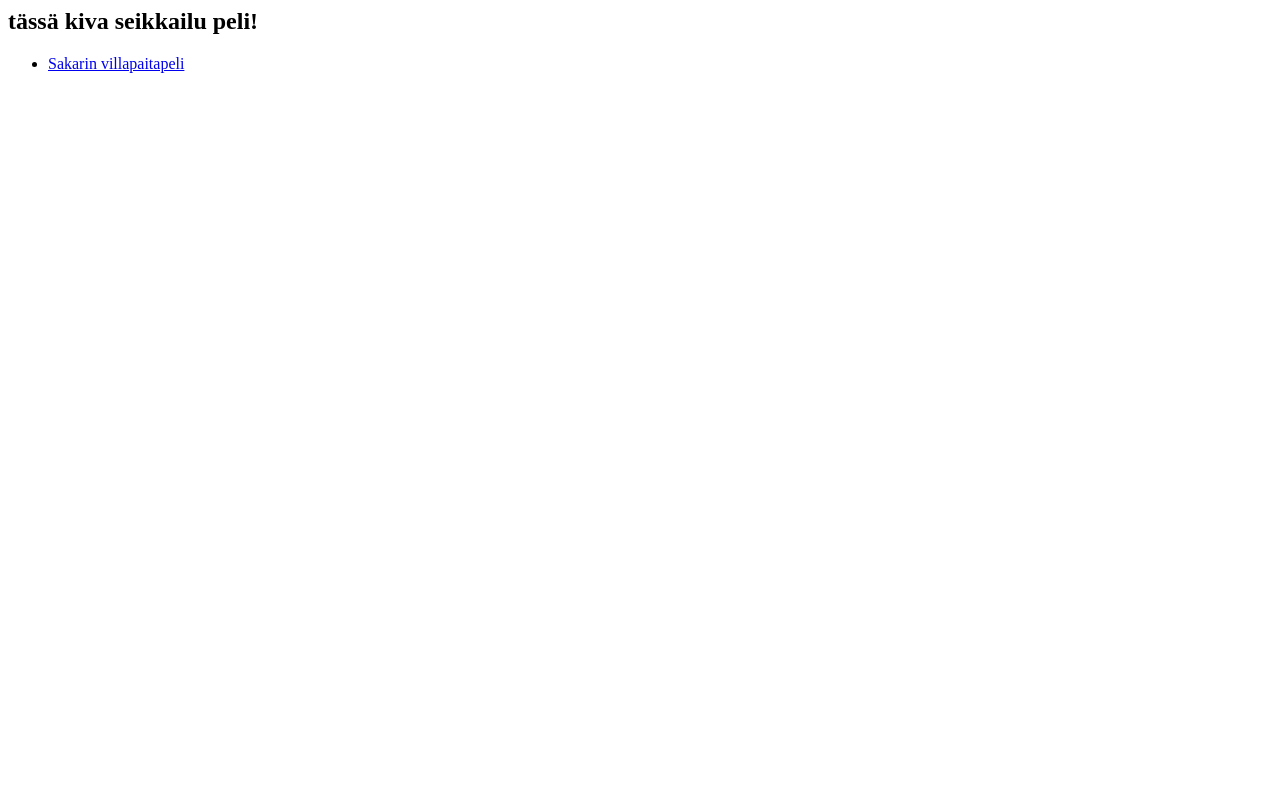
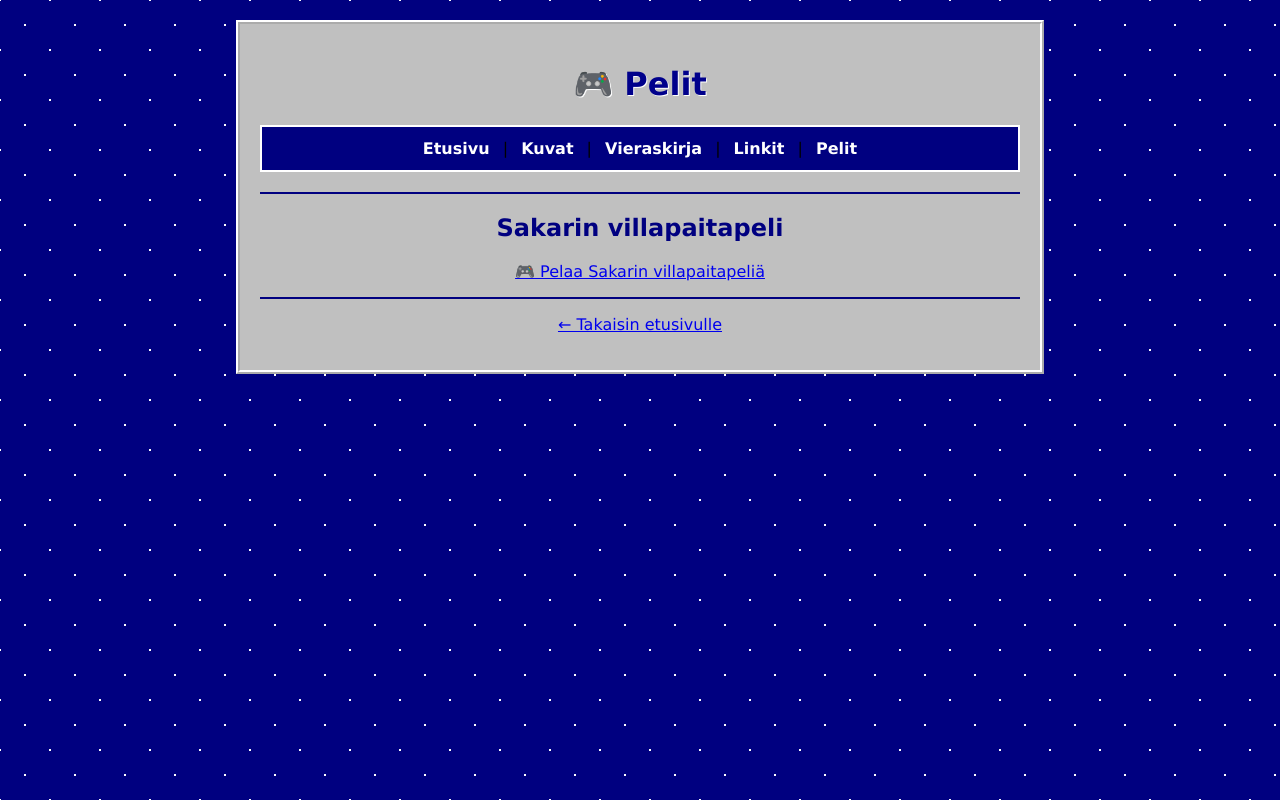
Before and after one commit to CITYALEKSI/GCBTB56, a plain HTML site: page pelit.html in a window 1280 px wide. Drawn offline with Linux system fonts and the light colour scheme.

Commit message:
Update pelit.html

```diff
--- a/pelit.html
+++ b/pelit.html
@@ -1,7 +1,47 @@
-<h2>tässä kiva seikkailu peli!</h2>
+<!DOCTYPE html>
+<html lang="fi">
+<head>
+    <meta charset="UTF-8">
+    <title>Pelit</title>
+    <link rel="stylesheet" href="style.css">
+    <script src="script.js" defer></script>
+</head>
 
-<ul>
-    <li><a href="https://riemurasia.fi/pelit/play.php?id=1810" target="_blank">
-        Sakarin villapaitapeli
-    </a></li>
-</ul>
+<body>
+
+<div class="container">
+
+<h1>🎮 Pelit</h1>
+
+<div class="menu">
+<a href="index.html">Etusivu</a> |
+<a href="kuvat.html">Kuvat</a> |
+<a href="vieraskirja.html">Vieraskirja</a> |
+<a href="linkit.html">Linkit</a> |
+<a href="pelit.html">Pelit</a>
+</div>
+
+<hr>
+
+<h2>Sakarin villapaitapeli</h2>
+
+<p>
+
+</p>
+
+<p>
+<a href="https://riemurasia.fi/pelit/play.php?id=1810" target="_blank">
+🎮 Pelaa Sakarin villapaitapeliä
+</a>
+</p>
+
+<hr>
+
+<p>
+<a href="index.html">← Takaisin etusivulle</a>
+</p>
+
+</div>
+
+</body>
+</html>
```
